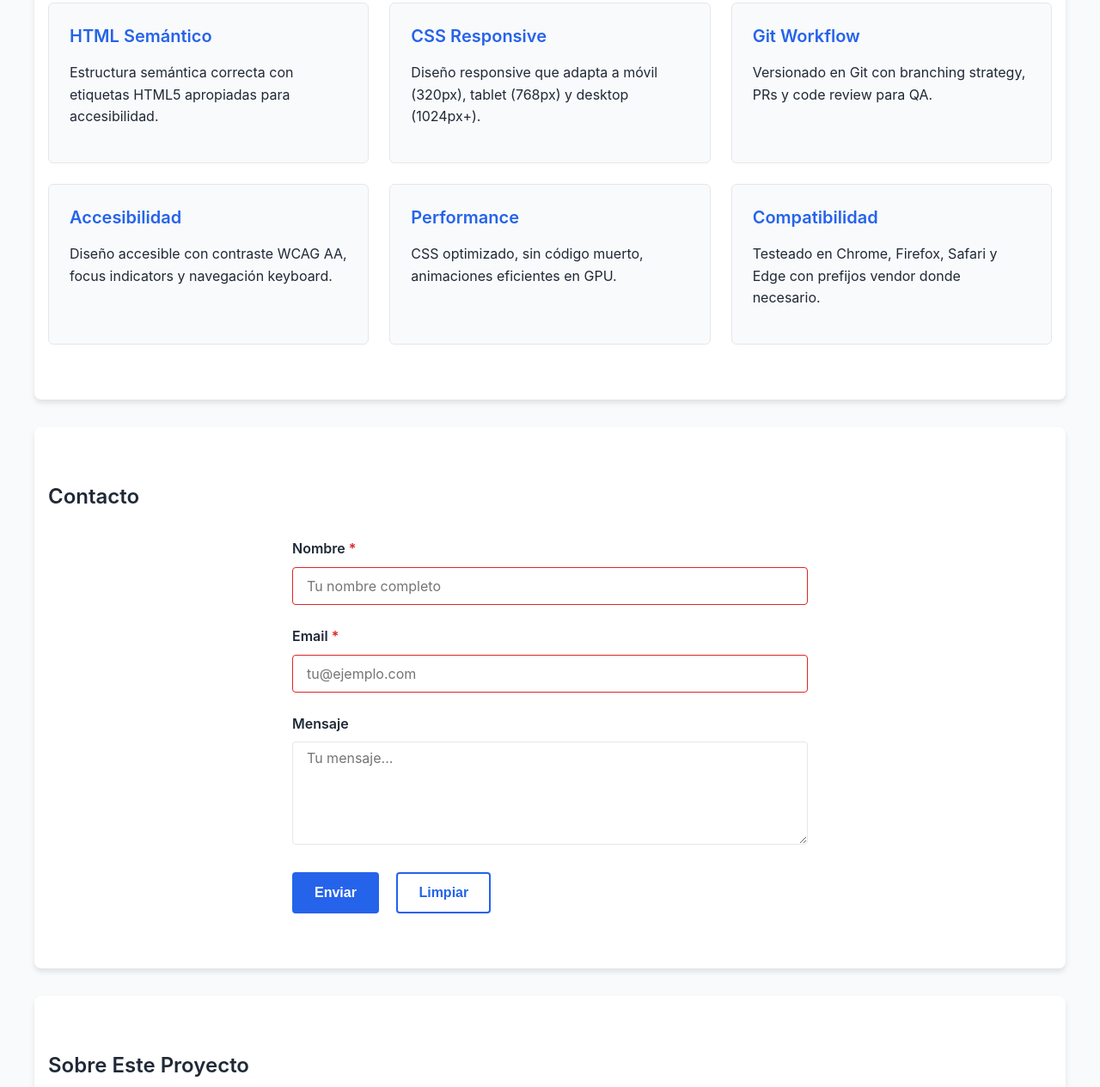
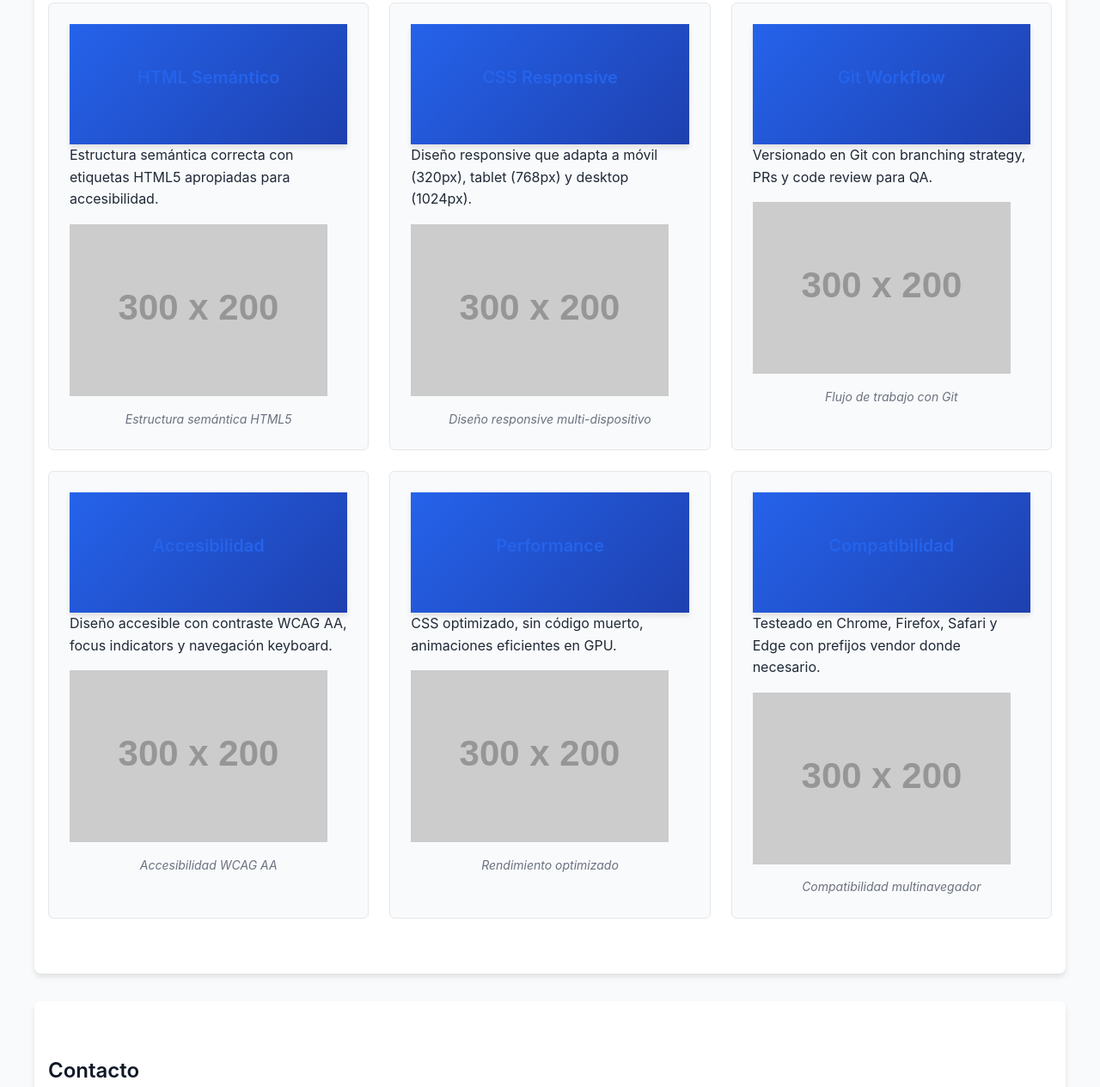
Before and after one commit to alosadasei/sitio-web-qa-testing, a plain HTML site: page index.html in a window 1280 px wide. Shown: the part 685-1950 px from the top of the page at 86% size. Drawn offline with Linux system fonts and the light colour scheme; placeholder pictures from the web are drawn by us.

Commit message:
Feature: Improve HTML accessibility and CSS contrast
- Add <header> and <figure> elements to feature cards for better semantics
- Add <figcaption> with descriptive text for all images
- Add loading='lazy' to images for better performance
- Increase color contrast to meet WCAG AA (color: #111827)
- Improve focus indicators to 3px outline on inputs and buttons
- Wrap section headings in <header> elements
- Add figcaption CSS styling

```diff
--- a/index.html
+++ b/index.html
@@ -53,45 +53,111 @@
             <div class="features-grid">
 
                 <article class="feature-card">
+                    <header>
+                        <h3>HTML Semántico</h3>
+                    </header>
 
-                    <h3>HTML Semántico</h3>
                     <p>Estructura semántica correcta con etiquetas HTML5 apropiadas para accesibilidad.</p>
 
+                    <figure>
+                        <img
+                            src="https://placehold.co/300x200?text=HTML5"
+                            alt="Logo HTML5 mostrando estructura semántica"
+                            loading="lazy"
+                        >
+
+                        <figcaption>Estructura semántica HTML5</figcaption>
+                    </figure>
                 </article>
 
                 <article class="feature-card">
+                    <header>
+                        <h3>CSS Responsive</h3>
+                    </header>
 
-                    <h3>CSS Responsive</h3>
-                    <p>Diseño responsive que adapta a móvil (320px), tablet (768px) y desktop (1024px+).</p>
+                    <p>Diseño responsive que adapta a móvil (320px), tablet (768px) y desktop (1024px).</p>
 
+                    <figure>
+                        <img
+                            src="https://placehold.co/300x200?text=CSS"
+                            alt="Diseño CSS responsive adaptándose a distintos dispositivos"
+                            loading="lazy"
+                        >
+
+                        <figcaption>Diseño responsive multi-dispositivo</figcaption>
+                    </figure>
                 </article>
 
                 <article class="feature-card">
+                    <header>
+                        <h3>Git Workflow</h3>
+                    </header>
 
-                    <h3>Git Workflow</h3>
                     <p>Versionado en Git con branching strategy, PRs y code review para QA.</p>
 
+                    <figure>
+                        <img
+                            src="https://placehold.co/300x200?text=Git"
+                            alt="Flujo de trabajo Git con ramas y pull requests"
+                            loading="lazy"
+                        >
+
+                        <figcaption>Flujo de trabajo con Git</figcaption>
+                    </figure>
                 </article>
 
                 <article class="feature-card">
+                    <header>
+                        <h3>Accesibilidad</h3>
+                    </header>
 
-                    <h3>Accesibilidad</h3>
                     <p>Diseño accesible con contraste WCAG AA, focus indicators y navegación keyboard.</p>
 
+                    <figure>
+                        <img
+                            src="https://placehold.co/300x200?text=A11y"
+                            alt="Diseño accesible conforme a las pautas WCAG AA"
+                            loading="lazy"
+                        >
+
+                        <figcaption>Accesibilidad WCAG AA</figcaption>
+                    </figure>
                 </article>
 
                 <article class="feature-card">
+                    <header>
+                        <h3>Performance</h3>
+                    </header>
 
-                    <h3>Performance</h3>
                     <p>CSS optimizado, sin código muerto, animaciones eficientes en GPU.</p>
 
+                    <figure>
+                        <img
+                            src="https://placehold.co/300x200?text=Performance"
+                            alt="Optimización de rendimiento con animaciones eficientes en GPU"
+                            loading="lazy"
+                        >
+
+                        <figcaption>Rendimiento optimizado</figcaption>
+                    </figure>
                 </article>
 
                 <article class="feature-card">
+                    <header>
+                        <h3>Compatibilidad</h3>
+                    </header>
 
-                    <h3>Compatibilidad</h3>
                     <p>Testeado en Chrome, Firefox, Safari y Edge con prefijos vendor donde necesario.</p>
 
+                    <figure>
+                        <img
+                            src="https://placehold.co/300x200?text=Browsers"
+                            alt="Compatibilidad con los navegadores Chrome, Firefox, Safari y Edge"
+                            loading="lazy"
+                        >
+
+                        <figcaption>Compatibilidad multinavegador</figcaption>
+                    </figure>
                 </article>
 
             </div>
@@ -160,8 +226,10 @@
         <!-- Sección 4: About -->
 
         <section id="about">
+            <header>
+                <h2>Sobre Este Proyecto</h2>
+            </header>
 
-            <h2>Sobre Este Proyecto</h2>
             <p>
                 Este sitio web es un proyecto educativo para aprender testing QA profesional.
                 Incluye validación HTML, pruebas CSS, control de versiones Git y colaboración
@@ -189,7 +257,7 @@
         <p>&copy; 2026 QA Testing Site. Proyecto educativo.</p>
         <p>
 
-            <a href="https://github.com/TU_USUARIO/sitio-web-qa-testing"
+            <a href="https://github.com/alosadasei/sitio-web-qa-testing"
                target="_blank"
                rel="noopener noreferrer">
                 Ver código en GitHub
--- a/styles.css
+++ b/styles.css
@@ -49,18 +49,30 @@
     background-color: var(--color-bg);
 }
 
-h1, h2, h3, h4, h5, h6 {
+h1,
+h2,
+h3,
+h4,
+h5,
+h6 {
     font-weight: 600;
     line-height: 1.4;
     margin-top: var(--spacing-xl);
     margin-bottom: var(--spacing-md);
 }
 
-h1 { font-size: var(--font-size-3xl); font-weight: 700; }
+h1 {
+    font-size: var(--font-size-3xl);
+    font-weight: 700;
+}
 
-h2 { font-size: var(--font-size-2xl); }
+h2 {
+    font-size: var(--font-size-2xl);
+}
 
-h3 { font-size: var(--font-size-xl); }
+h3 {
+    font-size: var(--font-size-xl);
+}
 
 p {
     margin-bottom: var(--spacing-md);
@@ -311,7 +323,7 @@
     background-color: var(--color-bg);
 }
 
-.btn + .btn {
+.btn+.btn {
     margin-left: var(--spacing-md);
 }
 
@@ -331,9 +343,13 @@
 
 /* ========== RESPONSIVE ========== */
 @media (max-width: 640px) {
-    h1 { font-size: var(--font-size-2xl); }
+    h1 {
+        font-size: var(--font-size-2xl);
+    }
 
-    h2 { font-size: var(--font-size-xl); }
+    h2 {
+        font-size: var(--font-size-xl);
+    }
 
     nav {
         display: flex;
@@ -352,7 +368,7 @@
         padding: var(--spacing-lg) var(--spacing-md);
     }
 
-    .btn + .btn {
+    .btn+.btn {
         margin-left: 0;
         margin-top: var(--spacing-sm);
         display: block;
@@ -381,3 +397,33 @@
         --color-border: #374151;
     }
 }
+
+/* ========== MEJORAS DE ACCESIBILIDAD (WCAG AA) ========== */
+
+body {
+    /* Aumentamos el contraste: texto más oscuro */
+    color: #111827;
+}
+
+a {
+    /* Azul más oscuro para mejor ratio de contraste */
+    color: #1e40af;
+    font-weight: 500;
+}
+
+/* FOCO VISIBLE: Crítico para navegación por teclado */
+input:focus,
+textarea:focus,
+button:focus {
+    outline: 3px solid #1e40af;
+    outline-offset: 3px;
+}
+
+/* Estilos para los pies de foto de las imágenes */
+figcaption {
+    font-size: var(--font-size-sm, 0.875rem);
+    color: var(--color-text-light);
+    text-align: center;
+    margin-top: var(--spacing-sm);
+    font-style: italic;
+}
```
Also changed, not shown: 1 other file.
